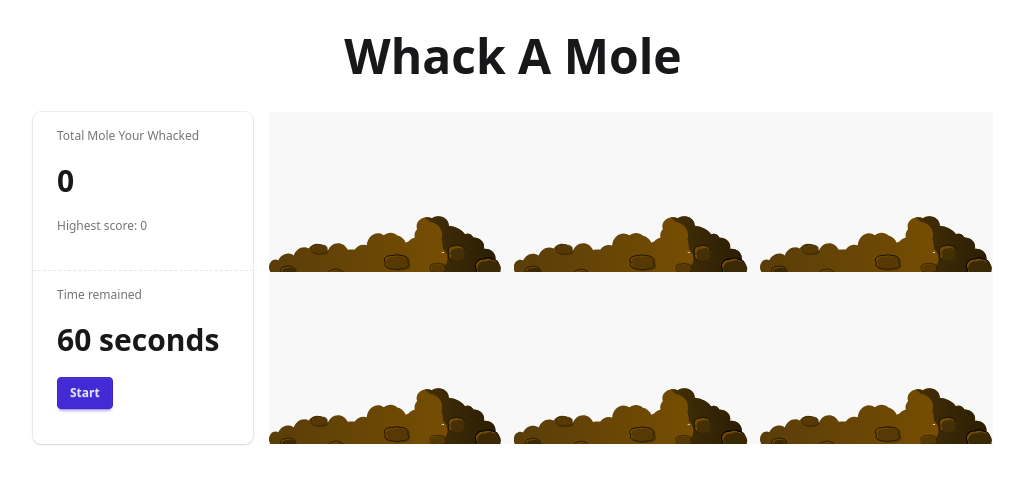
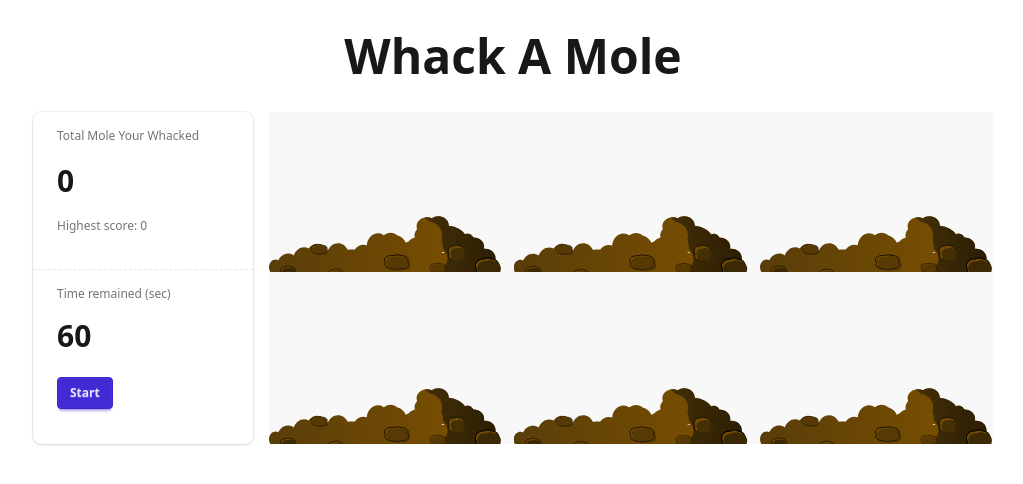
Before and after one commit to aonguyen123/whack-a-mole-game, an Angular app: page / in a window 1280 px wide. Shown: the top 484 px of the page, without its empty margins (127-1150 px from the left). Built offline with nearby package versions, Linux system fonts and the light colour scheme.

Commit message:
remake time left

```diff
--- a/src/app/game/mole/mole.component.html
+++ b/src/app/game/mole/mole.component.html
@@ -23,10 +23,15 @@
       </div>
 
       <div class="stat">
-        <div class="stat-title text-[10px] lg:text-xs">Time remained</div>
+        <div class="stat-title text-[10px] lg:text-xs">Time remained (sec)</div>
         <div class="stat-value text-xl lg:text-3xl">
           <ng-container *ngIf="{ timeLeft: timeLeft$ | async } as data">
-            {{ data.timeLeft | remainingTime }}
+            <span class="countdown">
+              <span
+                [ngStyle]="{ '--value': data.timeLeft }"
+                aria-live="polite"
+              ></span>
+            </span>
           </ng-container>
         </div>
         <div class="stat-desc">
```
